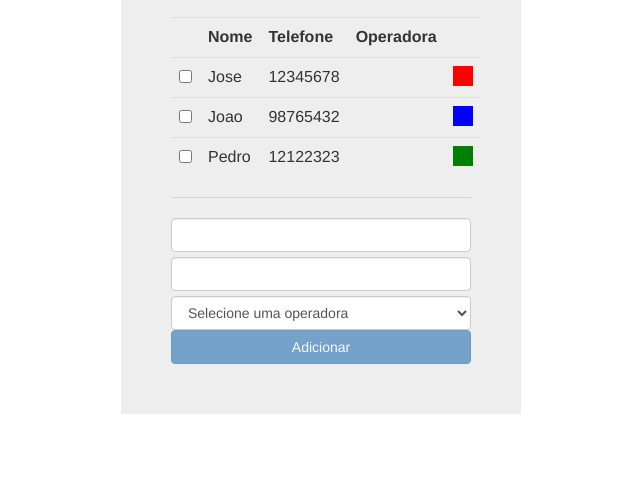
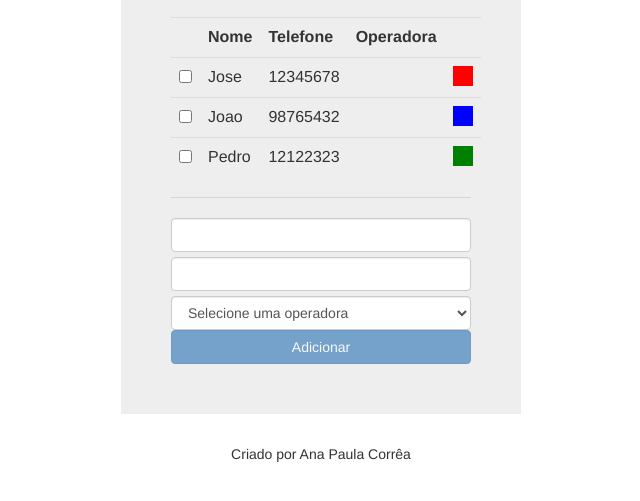
Before and after one commit to anacard/Angular, a plain HTML site: page 2 - lista_telefonica/index.html in a window 1280 px wide. Shown: the part 119-620 px from the top of the page, without its empty margins (319-959 px from the left). Drawn offline with nearby package versions, Linux system fonts and the light colour scheme.

Commit message:
ng include

```diff
--- /dev/null
+++ b/2 - lista_telefonica/footer.html
@@ -0,0 +1,3 @@
+<div style="text-align: center;">
+  Criado por Ana Paula Corrêa
+</div>
--- a/2 - lista_telefonica/index.html
+++ b/2 - lista_telefonica/index.html
@@ -89,8 +89,8 @@
         </select>
         <button class="btn btn-primary btn-block" ng-disabled="!contato.nome || !contato.telefone" ng-click="adicionarContato(contato)">Adicionar</button>
         <button class="btn btn-danger btn-block" ng-click="apagarContatos(contatos)" ng-show="isContatoSelecionado(contatos)">Apagar</button>
-
-
+    </div>
+    <div ng-include="'footer.html'">
     </div>
 
   </body>
```
